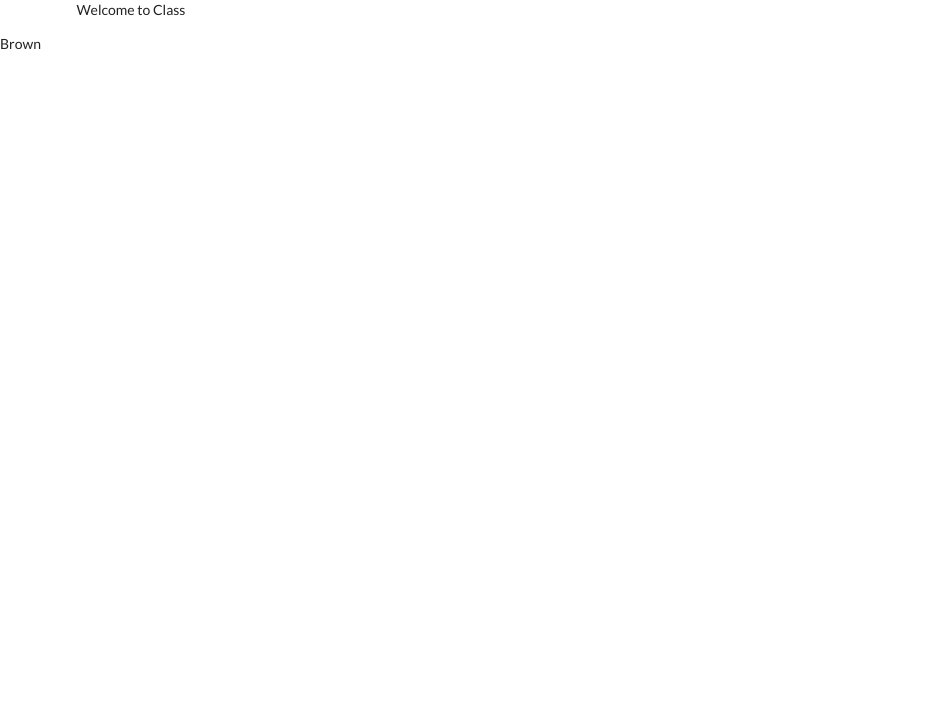
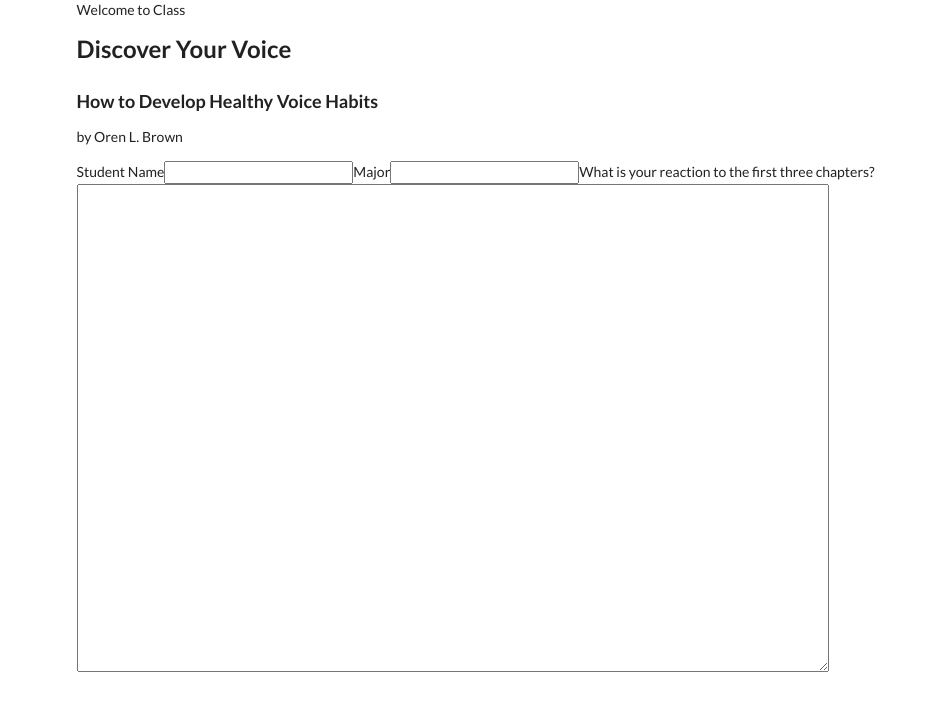
Before and after one commit to thomasglenngit/ped, a React (Create React App) app: page /Brown in a window 1280 px wide. Shown: the top 710 px of the page, without its empty margins (0-937 px from the left). Built offline with nearby package versions, Linux system fonts and the light colour scheme.

Commit message:
add form values to Brown.js.

```diff
--- a/src/components/App.js
+++ b/src/components/App.js
@@ -31,6 +31,9 @@ const App = () => {
           <Route path="/Smith">
             <Smith />
           </Route>
+          {/* <Route path="/">
+            <Splash />
+          </Route> */}
         </Switch>
       </div>
 
--- a/src/components/Brown.js
+++ b/src/components/Brown.js
@@ -1,7 +1,50 @@
 import React from 'react'
 
 const Brown = () => {
-  return <p>Brown</p>
+  return (
+    <React.Fragment>
+      <div className="ui container">
+        <h2>Discover Your Voice</h2>
+        <h3>How to Develop Healthy Voice Habits</h3>
+        <p>by Oren L. Brown</p>
+        <form >
+          <label>Student Name</label>
+          <input>
+          </input>
+          <label>Major
+          </label>
+          <input></input>
+          <label>What is your reaction to the first three chapters?</label>
+          <br/>
+          <textarea cols="90" rows="30"></textarea>
+
+        </form>
+
+      </div>
+    </React.Fragment>
+
+  )
 }
 
 export default Brown
+
+{/* <form onSubmit={handleNewPlaceSubmission}>
+            <label for="type">Type of Place:</label>
+            <Select id="type" name="type" className="form-control">
+              <option value="toGo">To Go</option>
+              <option value="haveBeen">Have Been</option>
+            </Select>
+            <Input className="form-control"
+              type='text'
+              name='name'
+              placeholder='Name of Place'
+              required />
+            <Input className="form-control"
+              type='text'
+              name='country'
+              placeholder='Country' />
+            <textarea className="form-control"
+              name='notes'
+              placeholder='Notes'/>
+            <Button type='submit'>Save</Button>
+          </form> */}
```
